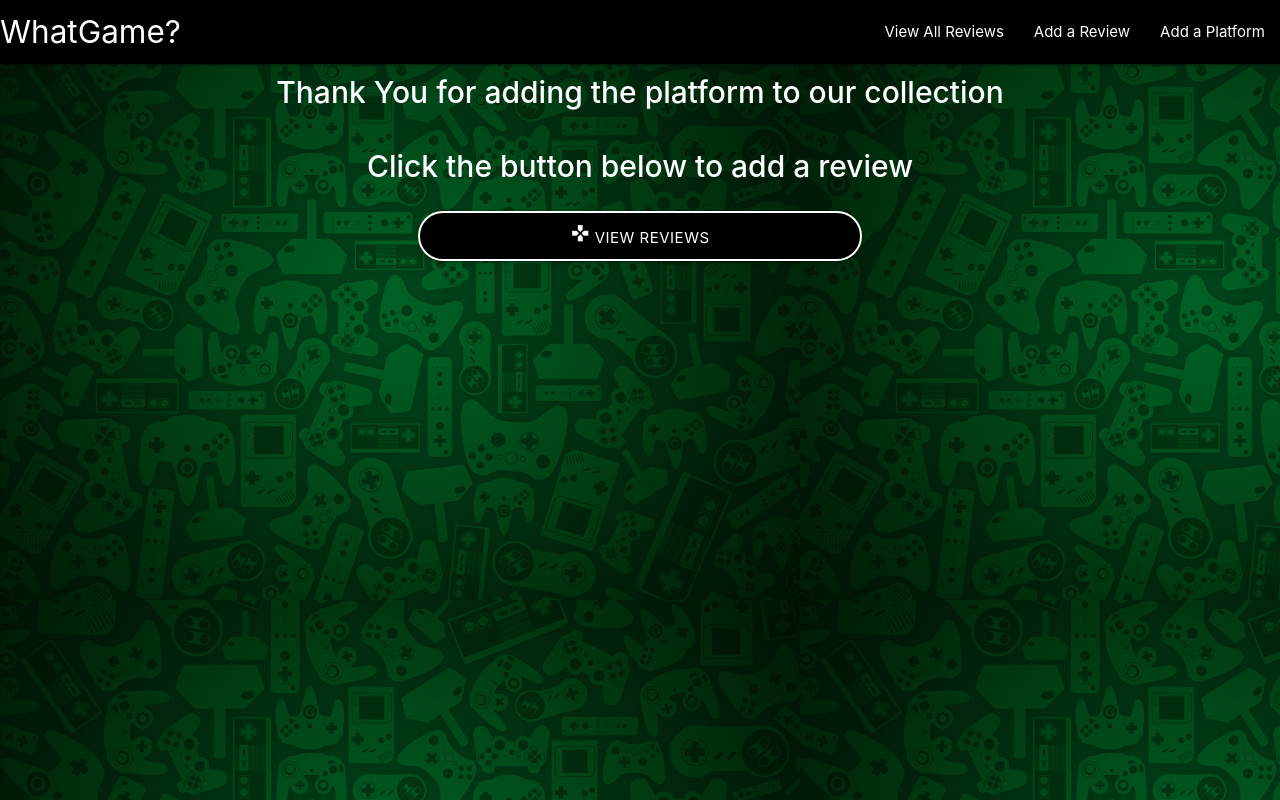
After one commit to djjtyn/WhatGame, a Flask app: template templates/newplatform.html in a window 1280 px wide. The commit adds this page. Run offline with Flask 2, Linux system fonts and the light colour scheme; the template is opened without the code that fills it, so the values that code supplies are empty; some libraries are stand-ins or nearby versions.

Commit message:
body bg changed

```diff
--- a/app.py
+++ b/app.py
@@ -74,7 +74,7 @@ def insert_platform():
     platforms = mongo.db.platforms
     platform_doc = {'platform_name':request.form.get('platform_name')}
     platforms.insert_one(platform_doc)
-    return redirect (url_for('view_games'))
+    return redirect (url_for('add_review'))
 
 
 if __name__ == '__main__':
--- a/static/css/style.css
+++ b/static/css/style.css
@@ -1,12 +1,14 @@
+ /*Generic Styling for all pages*/
  body {
      height: 100vh;
-     background-color: red;
+     background-image: url("../img/bg.png")
  } /*Red BG Color*/
 
- h2 {
+ h2, h1 {
    padding-top: 10px;
    padding-bottom: 20px;
    text-align: center;
+   color: white;
  }
 
 /*Index.html*/
@@ -112,10 +114,7 @@
     text-align: center;
 }
 
-h1 {
-    color: white;
-    text-align: center;
-}
+
 
 #mobile-demo li a {
     color: white;
--- a/templates/addreview.html
+++ b/templates/addreview.html
@@ -2,6 +2,7 @@
 {% block content %}
 <div class = "form-bg">
 <h1>Add a Game Review</h1>
+<h2>If you cant find your platform listed, you can add a new platform to our collection by clicking 'Add Platform' at the top of the page</h2>
 <div class="container">
 <div class="row">
     <form action = "{{url_for('review_added')}}" method = "POST" class="col s12">
--- /dev/null
+++ b/templates/newplatform.html
@@ -0,0 +1,15 @@
+{% extends 'base.html' %}
+{% block content %}
+<div class="row">
+<div class="col s12">
+  <h2>Thank You for adding the platform to our collection</h2>
+  <h2>Click the button below to add a review</h2>
+   <a href="{{url_for('add_review')}}"class="waves-effect waves-light btn edit_btn confirmation-button">
+              <i class="material-icons">games</i>
+              View Reviews
+            </a><!--Edit Review Button-->
+ </div>
+</div>
+
+
+{% endblock %}
```
Also changed, not shown: static/img/bg.png (added).
